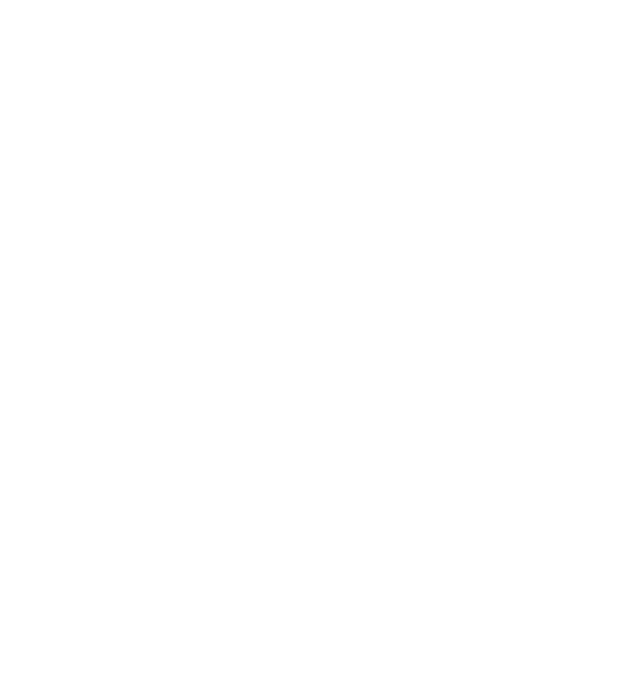
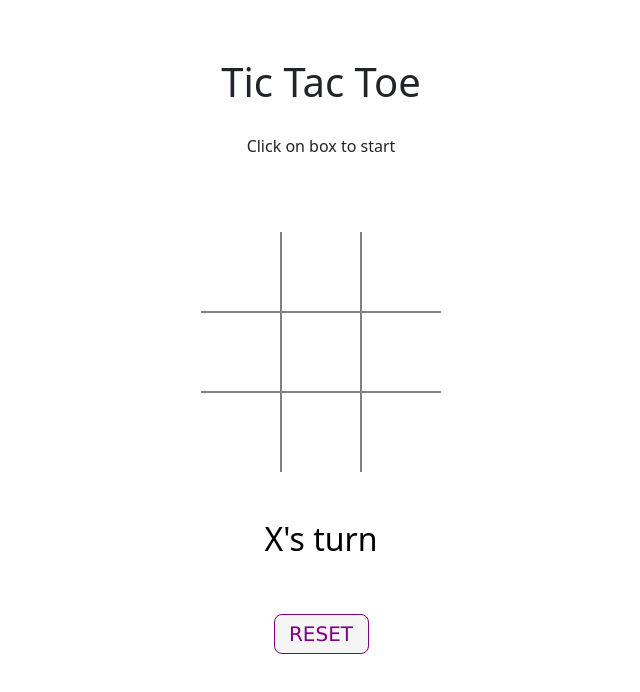
Before and after one commit to GypsyBones/W11-ASGMT, a website: page index.html in a window 1280 px wide. Shown: the whole page, without its empty margins (319-959 px from the left). Drawn offline with nearby package versions, Linux system fonts and the light colour scheme.

Commit message:
finished game

```diff
--- a/index.html
+++ b/index.html
@@ -4,8 +4,43 @@
     <meta charset="UTF-8">
     <meta name="viewport" content="width=device-width, initial-scale=1.0">
     <title>W11 ASGMT</title>
-</head>
+    <link rel="stylesheet" href="node_modules/bootstrap/dist/css/bootstrap.min.css">
+    <link rel="stylesheet" href="styles.css">
 <body>
+    <div id="title"><br><br>
+        <h1>Tic Tac Toe</h1>
+        <p id="info">Click on box to start</p>
+    </div><br><br>
+    <div class="board">
+        <div class="row">
+            <div id="a1" cellIndex="0" class="cell"></div>
+            <div id="a2" cellIndex="1" class="cell"></div>
+            <div id="a3" cellIndex="2" class="cell"></div>
+        </div>
+        <div class="row">
+            <div id="b1" cellIndex="3" class="cell"></div>
+            <div id="b2" cellIndex="4" class="cell"></div>
+            <div id="b3" cellIndex="5" class="cell"></div>
+        </div>
+        <div class="row">
+            <div id="c1" cellIndex="6" class="cell"></div>
+            <div id="c2" cellIndex="7" class="cell"></div>
+            <div id="c3" cellIndex="8" class="cell"></div>
+        </div>
+    </div><br><br>
 
+    <div>
+        <h2 id="statusText"></h2> <br><br>
+        <button id="restartButton"> RESET </button>
+    </div>
+
+
+
+
+
+    <script src="index.js"></script>
+    <script src="node_modules/jquery/dist/jquery.min.js"></script>
+    <script src="node_modules/bootstrap/dist/js/bootstrap.min.js"></script>
+    <script src="node_modules/@popperjs/core/dist/umd/popper.js"></script>
 </body>
 </html>
--- a/index.js
+++ b/index.js
@@ -0,0 +1,118 @@
+const cells = document.querySelectorAll(".cell");
+const statusText = document.querySelector("#statusText"); //not sure why the querySelectorAll didn't work here tbh
+const restartBtn = document.querySelector("#restartButton"); // same here, it just wouldn't allow the code to run
+const winConditions = [
+    [0, 1, 2],
+	[3, 4, 5],
+	[6, 7, 8],
+	[0, 3, 6],
+	[1, 4, 7],
+	[2, 5, 8],
+	[0, 4, 8],
+	[2, 4, 6]
+];
+let options = ["", "", "", "", "", "", "", "", ""];
+/*
+winConditions is an array of arrays of the potential winning configurations of the cell locations
+options is an array of placeholders, an empty string for each cell
+*/
+let currentPlayer = "X";
+let running = false;
+
+startGame()
+
+function startGame() {
+    cells.forEach(cell => cell.addEventListener("click", cellClicked));
+    restartBtn.addEventListener("click", restartGame);
+    statusText.textContent = `${currentPlayer}'s turn`;
+    running = true;
+}
+/*
+any of the setup that we need to start the game,
+each cell has an eventListener for a click to invoke the cellClicked()
+*/
+
+function cellClicked() {
+    const cellIndex = this.getAttribute("cellIndex");
+    if (options[cellIndex] != "" || !running){
+        return;
+    }
+    updateCell(this, cellIndex);
+    checkWinner();
+}
+/*
+defining the cellIndex whenever the cell is clicked on, and updating the placeholder
+only if there are no values present,
+as well, invoking the updateCell() and pushing through the 'this' variable and the
+cellIndex value that was created
+After every click, the checkWinner() is invoked
+*/
+
+function updateCell(cell, index) {
+    options[index] = currentPlayer;
+    cell.textContent = currentPlayer;
+}
+/*
+two parameters, cell and index
+out of the options array, the index is defined and made equal to the currentPlayer,
+which allows us to update the placeholders as the defined X and O of the currentPlayer,
+to set the board up for the checkWinner()
+*/
+
+
+function changePlayer() {
+    currentPlayer = (currentPlayer == "X") ? "O" : "X";
+    statusText.textContent = `${currentPlayer}'s turn`;
+}
+/*
+if current player is equal to X, we will reassign our current player to O,
+otherwise it will be changed to X. Then, the statusText gets changed to represent
+the player change
+*/
+
+function checkWinner() {
+    let roundWon = false;
+
+    for (let i = 0; i < winConditions.length; i++) {
+        const condition = winConditions[i];
+        const cellA = options[condition[0]];
+        const cellB = options[condition[1]];
+        const cellC = options[condition[2]];
+
+        if (cellA == "" || cellB  == "" || cellC == ""){
+            continue;
+        }
+        if (cellA == cellB && cellB == cellC){
+            roundWon = true;
+            break;
+        }
+    }
+
+    if (roundWon){
+        statusText.textContent = `${currentPlayer} wins!`
+        running = false;
+    } else if (!options.includes("")) {
+        statusText.textContent = `Draw!`;
+        running = false;
+    } else {
+        changePlayer();
+    }
+}
+/*
+checkWinner() primarily utilizes the winConditions arrays to determine a winner
+A for loop is utilized to loop through all the conditions of the array to check against
+the assigned X's and O's placed by the updateCell(). If the winning conditions are met, it
+flips the boolean variable roundWon to true, which then triggers the if-else statement which
+stops the game and returns the player that won to the statusText block
+*/
+
+function restartGame() {
+    currentPlayer = "X"
+    options = ["", "", "", "", "", "", "", "", ""];
+    statusText.textContent = `${currentPlayer}'s turn`;
+    cells.forEach(cell => cell.textContent = "")
+    running = true;
+}
+/*
+essentially clears out all the variables and resets to base code to begin the game again
+*/
--- a/styles.css
+++ b/styles.css
@@ -0,0 +1,110 @@
+h1 {
+    text-align: center;
+    padding: 10px
+}
+
+h2 {
+    text-align: center;
+    color: black;
+
+}
+
+p {
+    text-align: center;
+    padding: 10px;
+}
+
+div {
+    text-align: center;
+}
+
+.board {
+    display: flex;
+    flex-direction: column;
+    align-items: center;
+}
+
+.row {
+    display: flex;
+}
+
+.cell {
+    border: none;
+    width: 80px;
+    height: 80px;
+    display: flex;
+    align-items: center;
+    justify-content: center;
+    font-size: 24px;
+    text-align: center;
+    cursor: pointer;
+}
+
+.cell:active {
+    outline: none;
+}
+
+/* 3*3 Grid */
+#a1{
+    border-bottom: 1px solid gray;
+    border-right: 1px solid gray;
+}
+
+#a2 {
+    border-bottom: 1px solid gray;
+    border-right: 1px solid gray;
+    border-left: 1px solid gray;
+}
+
+#a3 {
+    border-bottom: 1px solid gray;
+    border-left: 1px solid gray;
+}
+
+#b1 {
+    border-top: 1px solid gray;
+    border-bottom: 1px solid gray;
+    border-right: 1px solid gray;
+}
+
+#b2 {
+    border: 1px solid gray;
+}
+
+#b3 {
+    border-top: 1px solid gray;
+    border-bottom: 1px solid gray;
+    border-left: 1px solid gray;
+}
+
+#c1 {
+    border-top: 1px solid gray;
+    border-right: 1px solid gray;
+}
+
+#c2 {
+    border-top: 1px solid gray;
+    border-right: 1px solid gray;
+    border-left: 1px solid gray;
+}
+
+#c3 {
+    border-top: 1px solid gray;
+    border-left: 1px solid gray;
+}
+
+/* Reset Button */
+#restartButton {
+    box-sizing: border-box;
+    width: 95px;
+    height: 40px;
+    border: 1px solid purple;
+    border-radius: 8px;
+    font-family: Verdana,
+        Geneva, Tahoma, sans-serif;
+
+    background-color: whitesmoke;
+    color: purple;
+    font-size: 20px;
+    cursor: pointer;
+}
```
